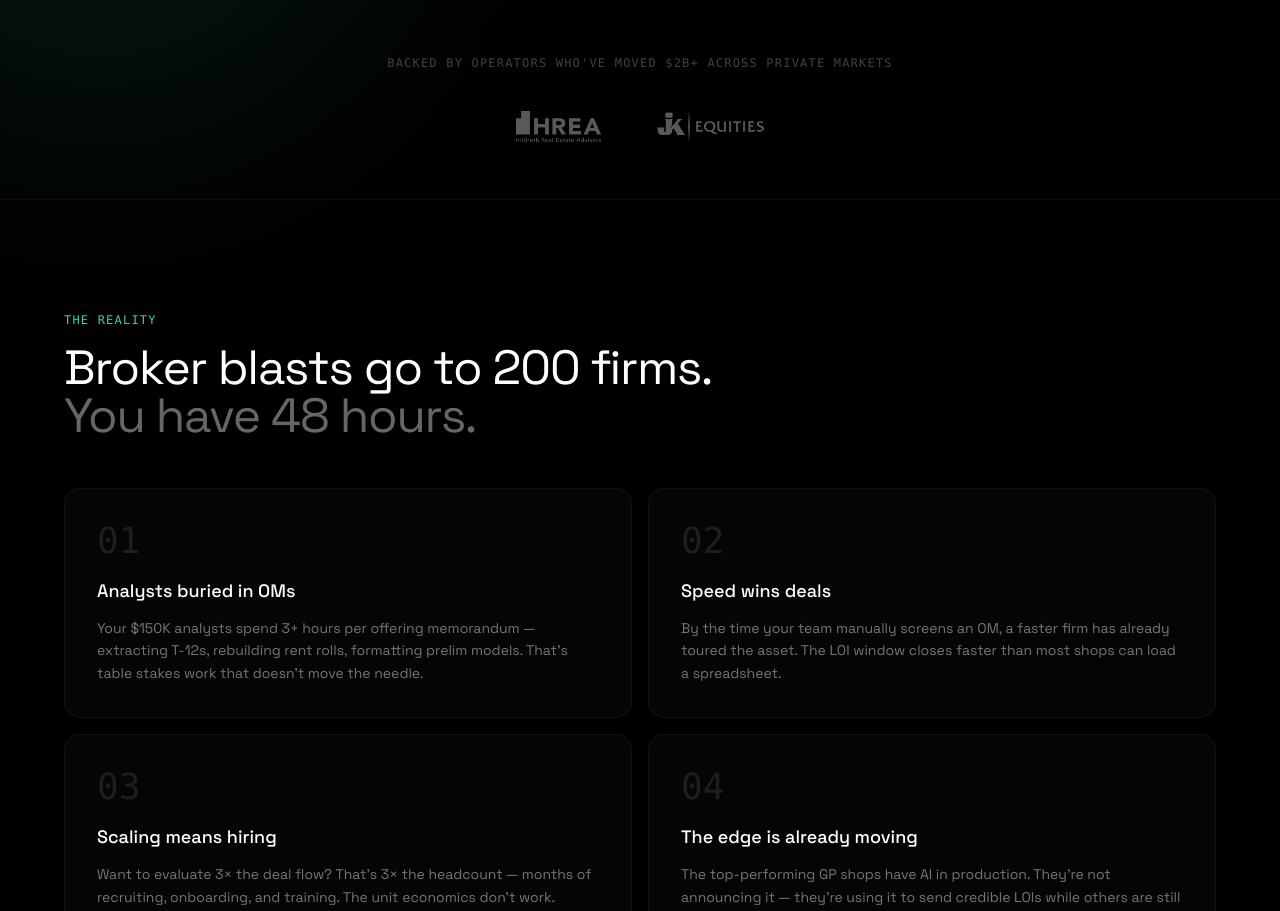
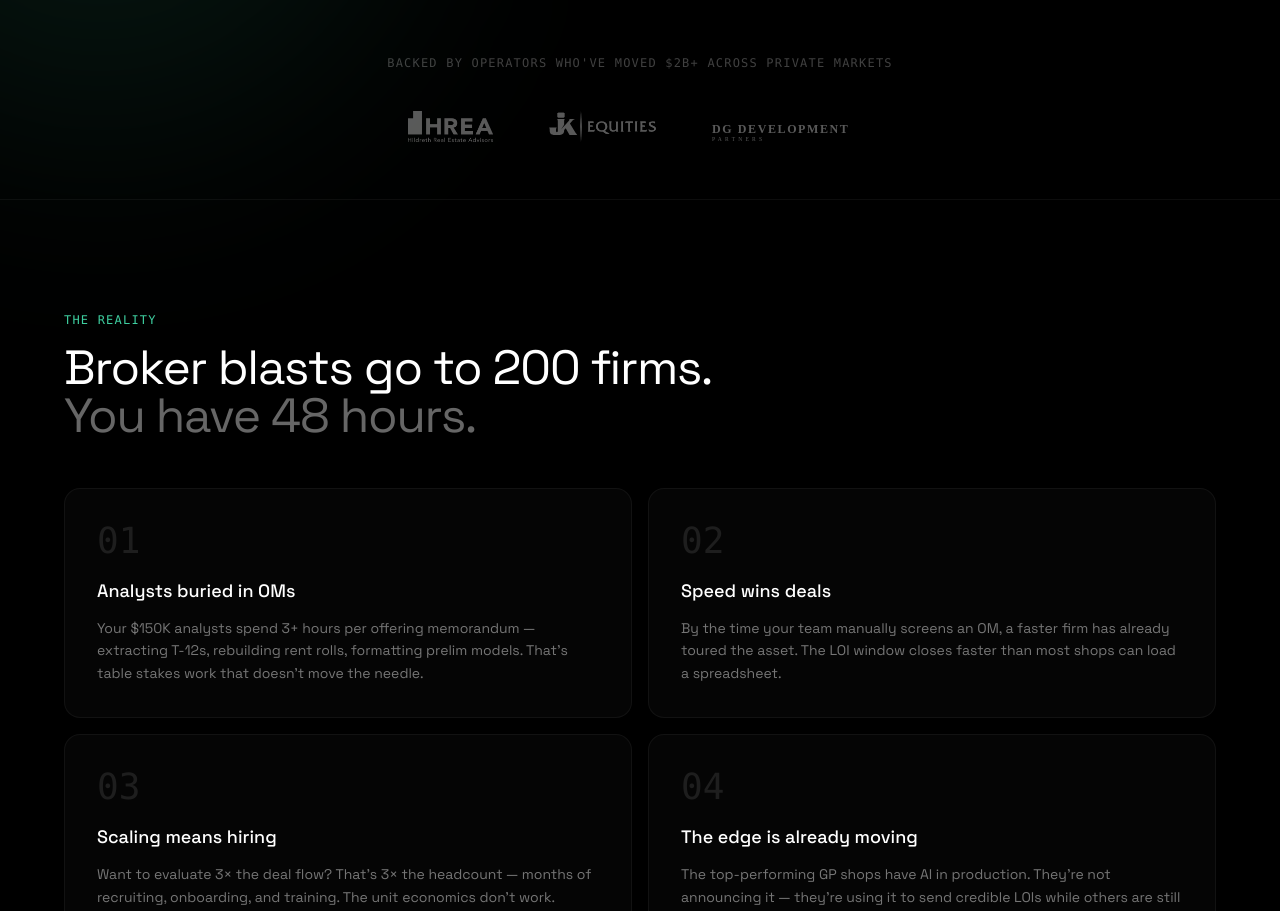
Before and after one commit to dealwire-ai/dealwire, a Next.js app in the folder apps/web/: page / in a window 1280 px wide. Shown: the part 976-1887 px from the top of the page. Built offline with nearby package versions, Linux system fonts and the light colour scheme; no server answers.

Commit message:
feat(landing): add DG Development Partners logo

```diff
--- a/apps/web/src/app/page.tsx
+++ b/apps/web/src/app/page.tsx
@@ -205,6 +205,7 @@ export default function Home() {
             {[
               { file: "hildreth.png", alt: "Hildreth Real Estate Advisors" },
               { file: "jke.svg", alt: "JK Equities" },
+              { file: "dg-development.svg", alt: "DG Development Partners" },
             ].map(({ file, alt }) => (
               <div key={file} className="opacity-35 hover:opacity-70 transition-opacity duration-300" style={{ filter: 'brightness(0) invert(1)' }}>
                 <Image
```
Also changed, not shown: apps/web/public/logos/dg-development.svg (added).
